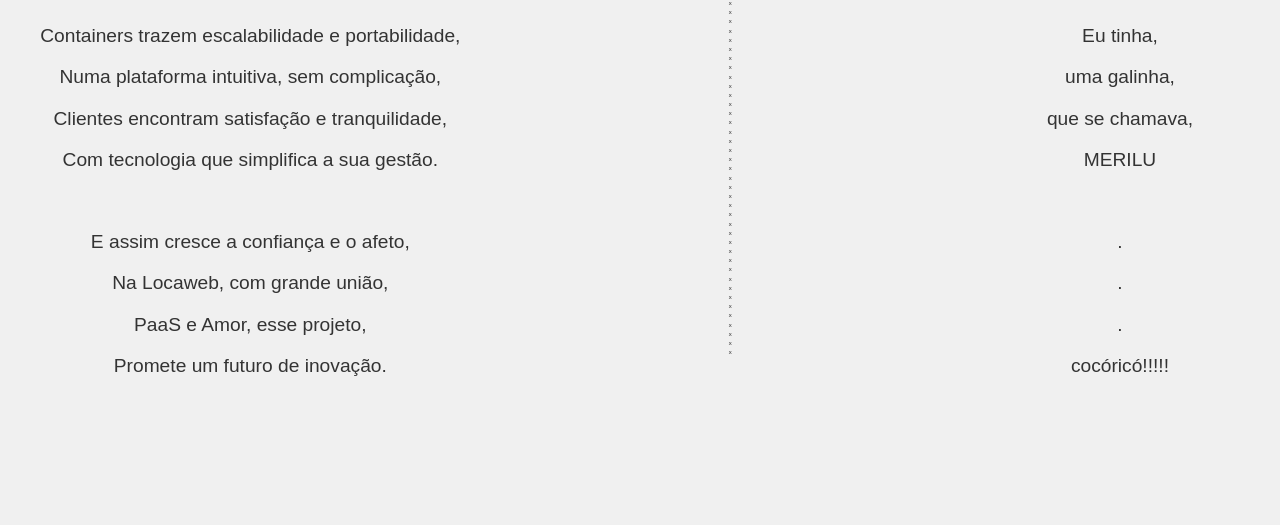
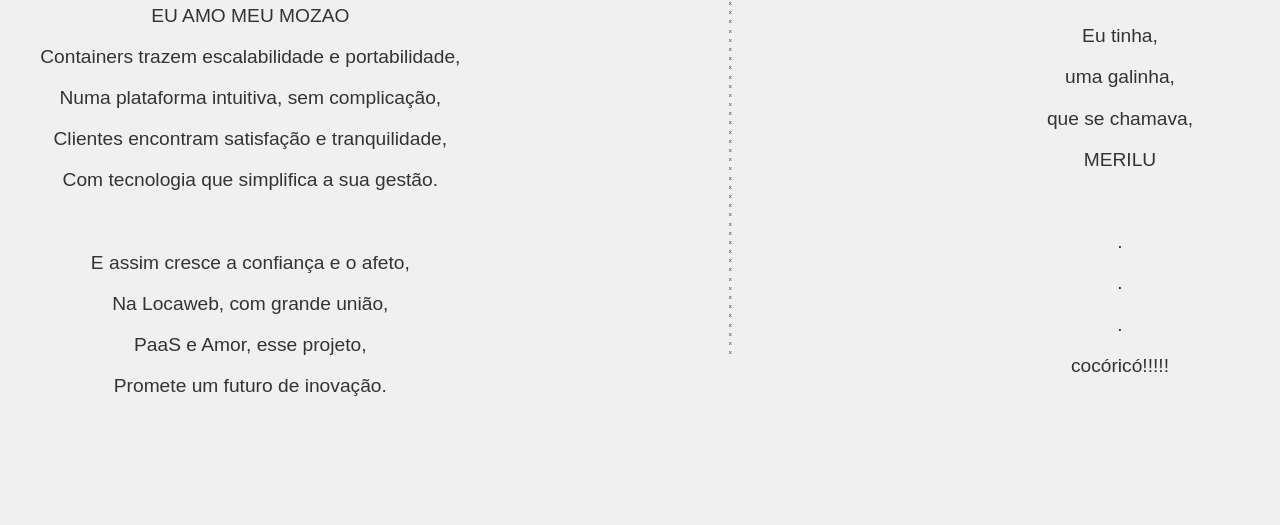
Before and after one commit to willianyvilanova/loca-teste-1, a website: page index.html in a window 1280 px wide. Shown: the part 331-856 px from the top of the page. Drawn offline with Linux system fonts and the light colour scheme.

Commit message:
Update index.html

```diff
--- a/index.html
+++ b/index.html
@@ -70,6 +70,7 @@
         <div class="poem-container">
             <div class="heart">❤️</div>
             <div class="poem">
+                <p>EU AMO MEU MOZAO</p>
                 <p>Containers trazem escalabilidade e portabilidade,</p>
                 <p>Numa plataforma intuitiva, sem complicação,</p>
                 <p>Clientes encontram satisfação e tranquilidade,</p>
```
